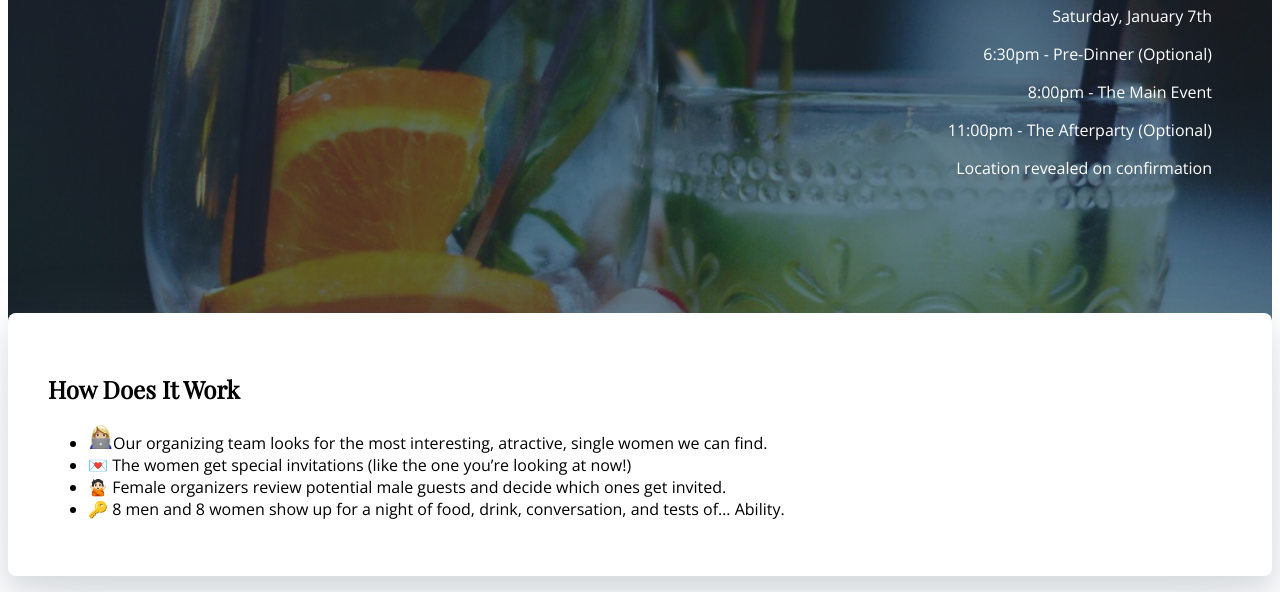
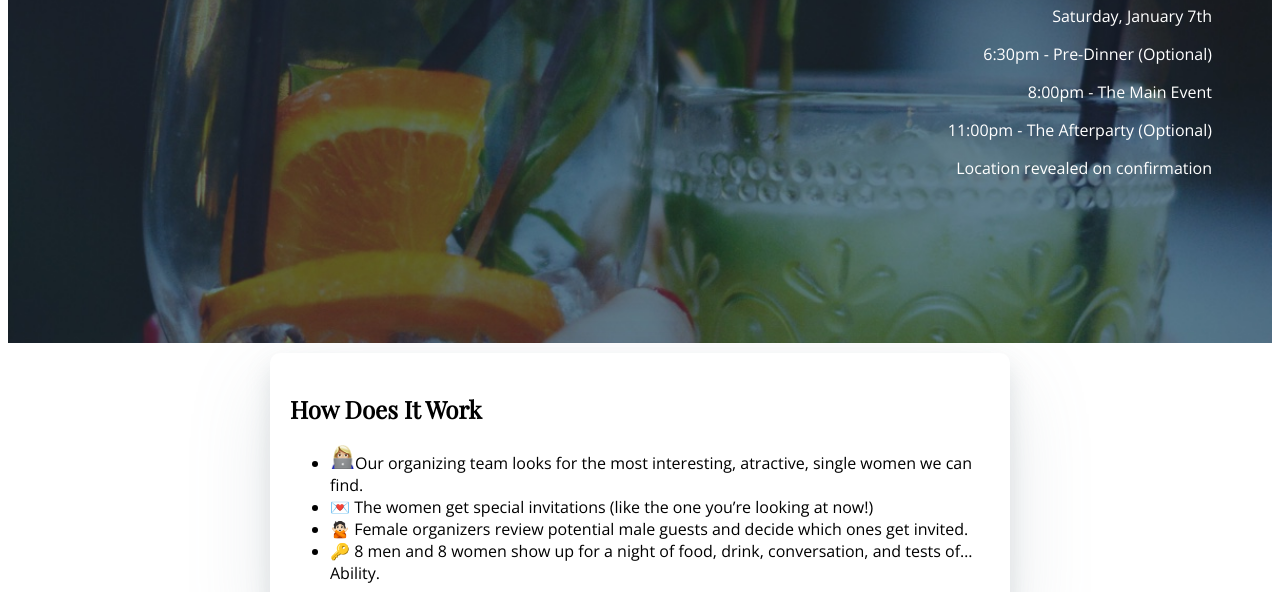
Before and after one commit to charissp/adw2d, a plain HTML site: page index.html in a window 1280 px wide. Shown: the part 184-776 px from the top of the page. Drawn offline with nearby package versions, Linux system fonts and the light colour scheme.

Commit message:
changed card width

```diff
--- a/style.css
+++ b/style.css
@@ -27,9 +27,14 @@ p, li {
 }
 
 .card {
-	margin-top: -30px;
-    padding: 40px;
-    border-radius: 8px;
+    margin-top: 10px;
+    margin-left: auto;
+    margin-right: auto;
+    margin-bottom: 10px;
+    width: 800px;
+    max-width: 700px;
+    padding: 20px 20px;
+    border-radius: 10px;
     background-color: #FFFFFF;
     box-shadow: 0 31px 84px rgba(133, 147, 157, 0.19), 0 13px 25px rgba(133, 147, 157, 0.23);
 
```
